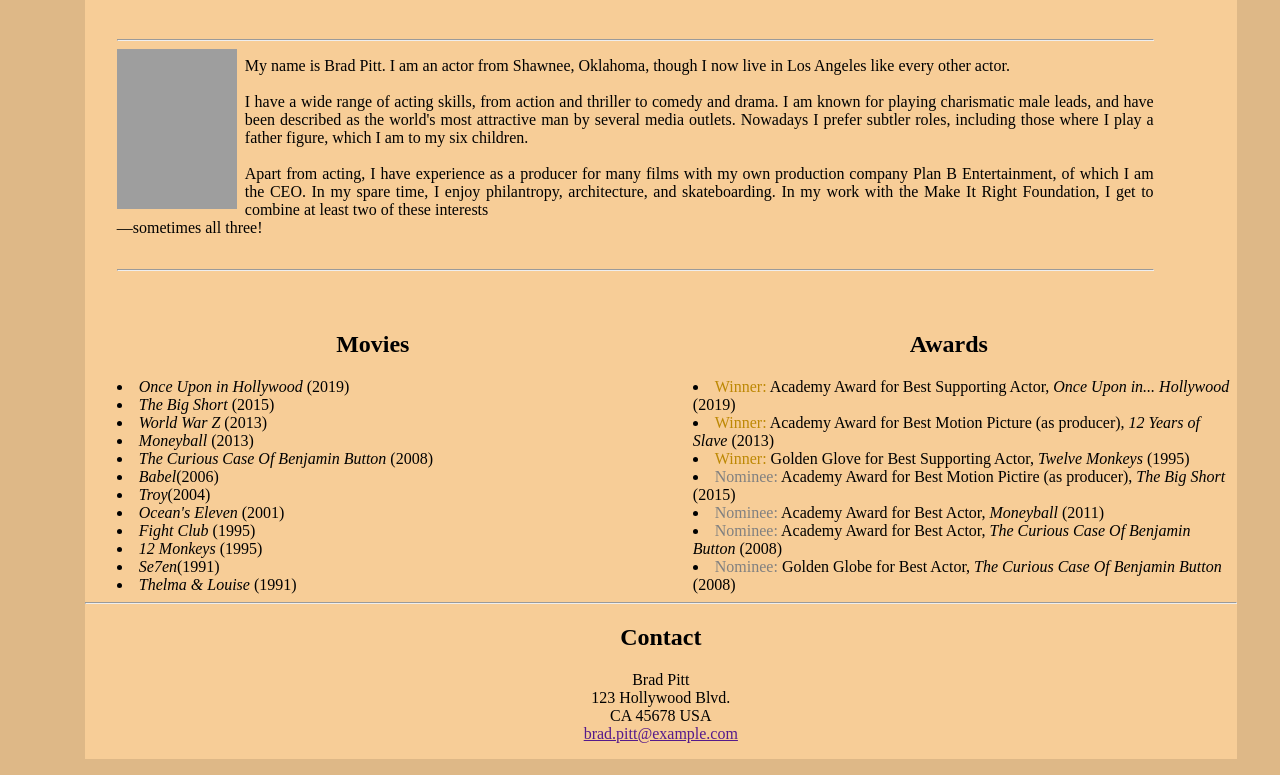
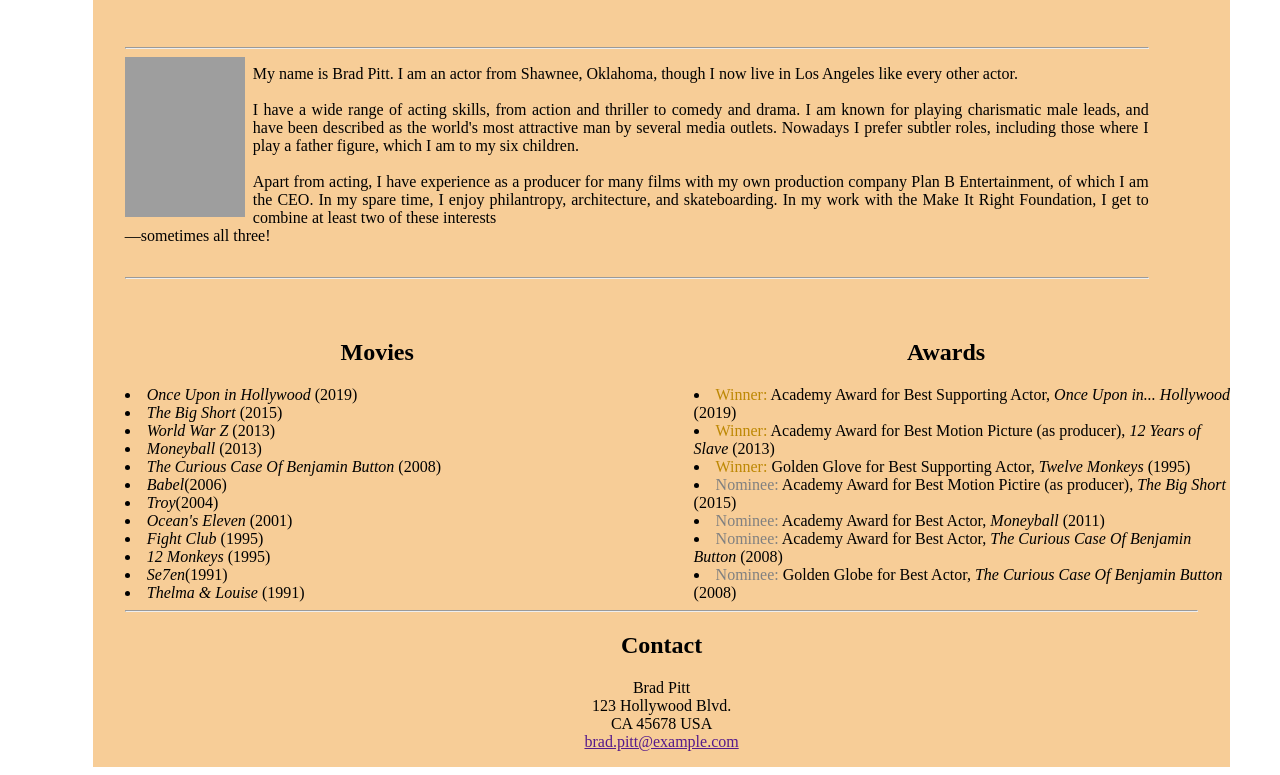
Before and after one commit to visarh/visarh.gitbuh.io, a plain HTML site: page index.html in a window 1280 px wide. Shown: the part 89-864 px from the top of the page. Drawn offline with Linux system fonts and the light colour scheme; grey boxes are pictures that could not be loaded.

Commit message:
update css
update css

```diff
--- a/style.css
+++ b/style.css
@@ -1,3 +1,4 @@
+<<<<<<< Updated upstream
 body{
     background-color: burlywood;
     font-family: 'Times New Roman', Times, serif;
@@ -115,3 +116,128 @@ img
 .footer{
     padding-bottom: 1rem;
 }
+
+
+=======
+body{
+    background-color: burlywood;
+    font-family: 'Times New Roman', Times, serif;
+    margin: 0;
+}
+
+
+
+.containerall{
+    background: rgb(247, 205, 151);
+    padding-top: 0.5rem;
+    width: 90%;
+    margin-left: 5.3rem;
+}
+
+
+.container{
+
+
+    margin: auto;
+    text-align: center;
+
+}
+.main-container{
+    padding: 2rem;
+    width: 90%;
+}
+
+img
+{
+    float: left;
+    width: 120px;
+    height: 160px;
+    padding-right: 0.5rem;
+
+}
+
+.text
+{
+    text-align: justify;
+    margin-bottom: 2rem;
+
+}
+
+.wrapper{
+    display: flex;
+
+}
+
+.left{
+    width: 50%;
+
+}
+
+.left li{
+    padding-left: 2rem;
+}
+
+.left h2 {
+    text-align: center;
+}
+
+.italic{
+    font-style: italic;
+}
+.winner{
+    color: rgb(189, 136, 4);
+}
+.nominee{
+    color: grey;
+}
+
+.right{
+    width: 50%;
+}
+
+.right li{
+    padding-left: 2rem;
+}
+
+.right h2{
+    text-align: center;
+}
+
+@media only screen and (max-width: 640px){
+  .wrapper{
+    display: block;
+  }
+  .left{
+    width: 100%;
+    box-sizing: content-box;
+  }
+
+  .right{
+    width: 100%;
+    box-sizing: content-box;
+  }
+
+
+  .image-container{
+    width: 100%;
+
+    height: 180px;
+    margin-left: 11rem;
+
+  }
+
+
+}
+
+.footer p{
+    padding: 0;
+    margin: 0;
+}
+.footer{
+    padding-bottom: 1rem;
+    padding-left: 2rem;
+    padding-right: 2rem;
+}
+
+
+>>>>>>> Stashed changes
```
